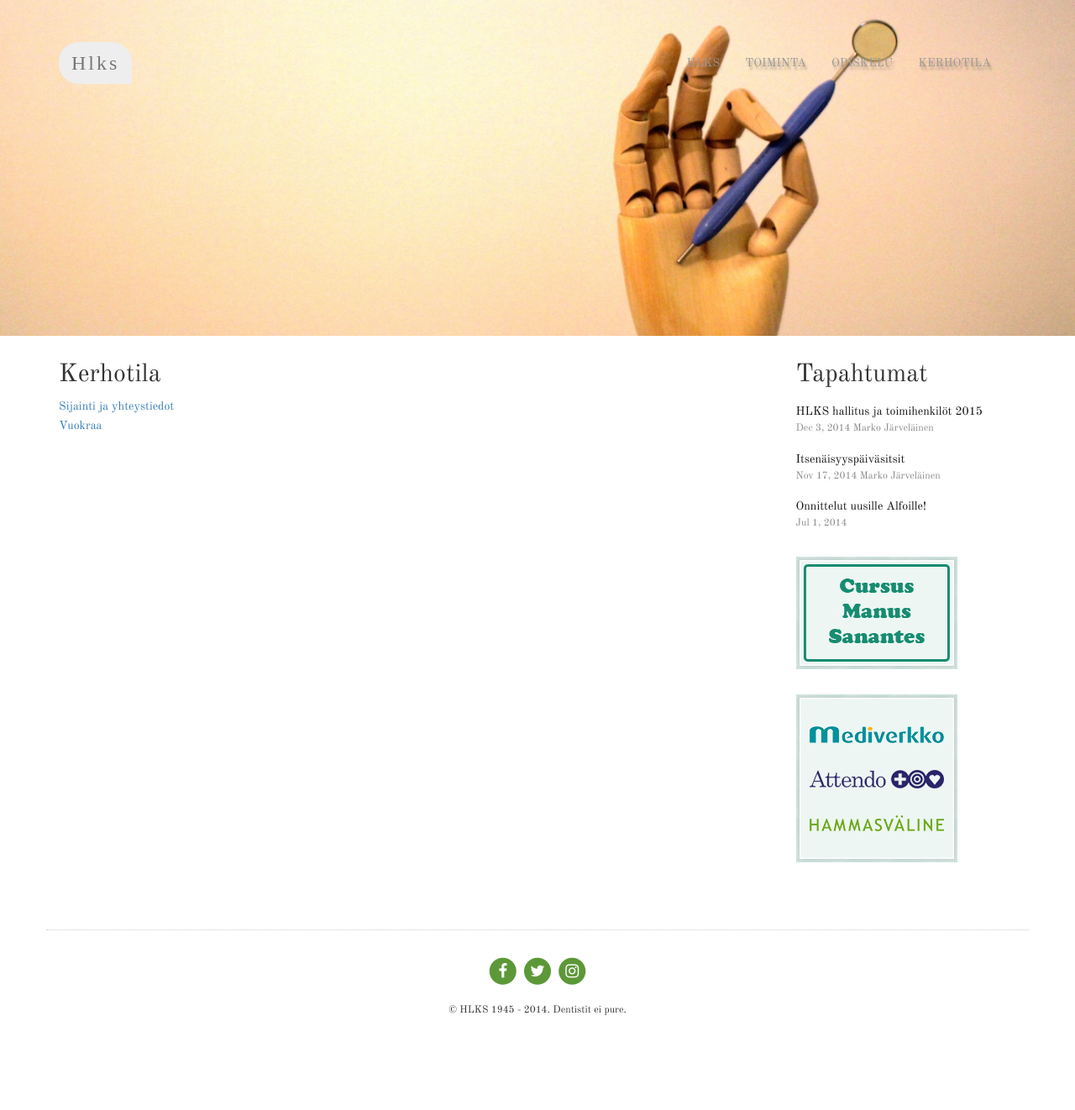
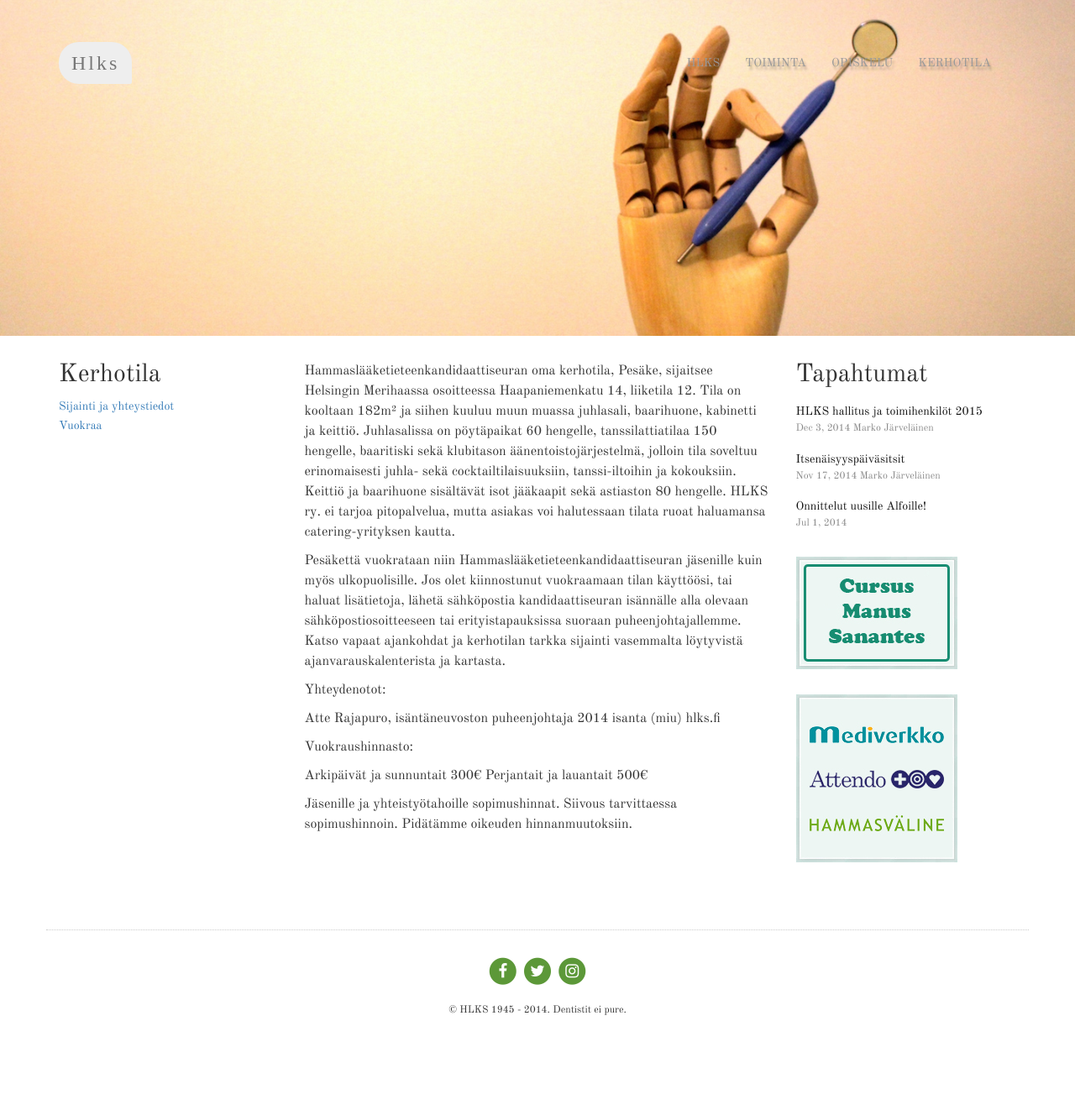
Before and after one commit to hlks/hlks.github.io, a Jekyll site: the page built from kerhotila/vuokras.md, in a window 1280 px wide. Shown: the whole page at 84% size. Built offline with Jekyll 4.4.1, drawn with Linux system fonts in a browser that asks for light colours; nearby versions of some CDN libraries; some web fonts are replaced.

Commit message:
Update vuokras.md

```diff
--- a/kerhotila/vuokras.md
+++ b/kerhotila/vuokras.md
@@ -3,3 +3,19 @@
 title: Vuokraa kerhotila
 permalink: /kerhotila/vuokraa/
 ---
+
+Hammaslääketieteenkandidaattiseuran oma kerhotila, Pesäke, sijaitsee Helsingin Merihaassa osoitteessa Haapaniemenkatu 14, liiketila 12. Tila on kooltaan 182m² ja siihen kuuluu muun muassa juhlasali, baarihuone, kabinetti ja keittiö. Juhlasalissa on pöytäpaikat 60 hengelle, tanssilattiatilaa 150 hengelle, baaritiski sekä klubitason äänentoistojärjestelmä, jolloin tila soveltuu erinomaisesti juhla- sekä cocktailtilaisuuksiin, tanssi-iltoihin ja kokouksiin. Keittiö ja baarihuone sisältävät isot jääkaapit sekä astiaston 80 hengelle. HLKS ry. ei tarjoa pitopalvelua, mutta asiakas voi halutessaan tilata ruoat haluamansa catering-yrityksen kautta.
+
+Pesäkettä vuokrataan niin Hammaslääketieteenkandidaattiseuran jäsenille kuin myös ulkopuolisille. Jos olet kiinnostunut vuokraamaan tilan käyttöösi, tai haluat lisätietoja, lähetä sähköpostia kandidaattiseuran isännälle alla olevaan sähköpostiosoitteeseen tai erityistapauksissa suoraan puheenjohtajallemme. Katso vapaat ajankohdat ja kerhotilan tarkka sijainti vasemmalta löytyvistä ajanvarauskalenterista ja kartasta.
+
+Yhteydenotot:
+
+Atte Rajapuro, isäntäneuvoston puheenjohtaja 2014
+isanta (miu) hlks.fi
+
+Vuokraushinnasto:
+
+Arkipäivät ja sunnuntait 300€
+Perjantait ja lauantait 500€
+
+Jäsenille ja yhteistyötahoille sopimushinnat. Siivous tarvittaessa sopimushinnoin. Pidätämme oikeuden hinnanmuutoksiin.
```
